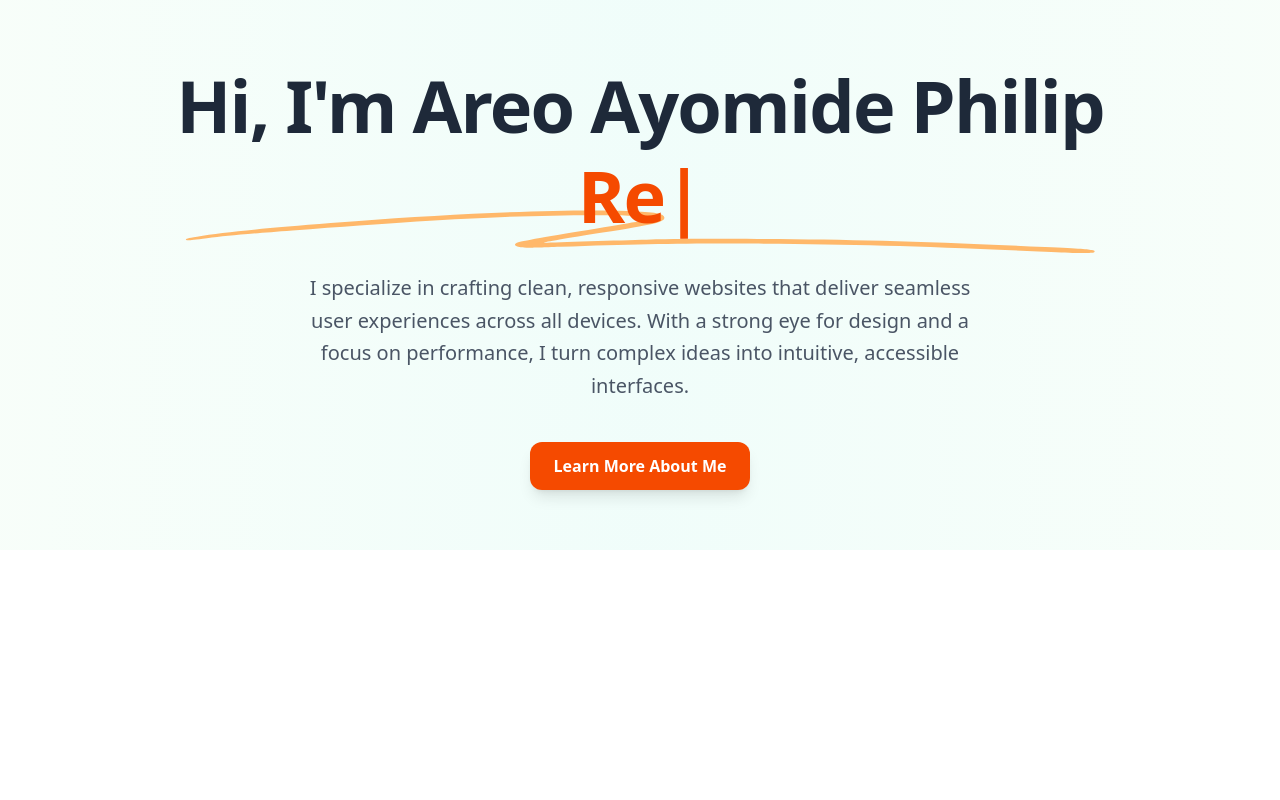
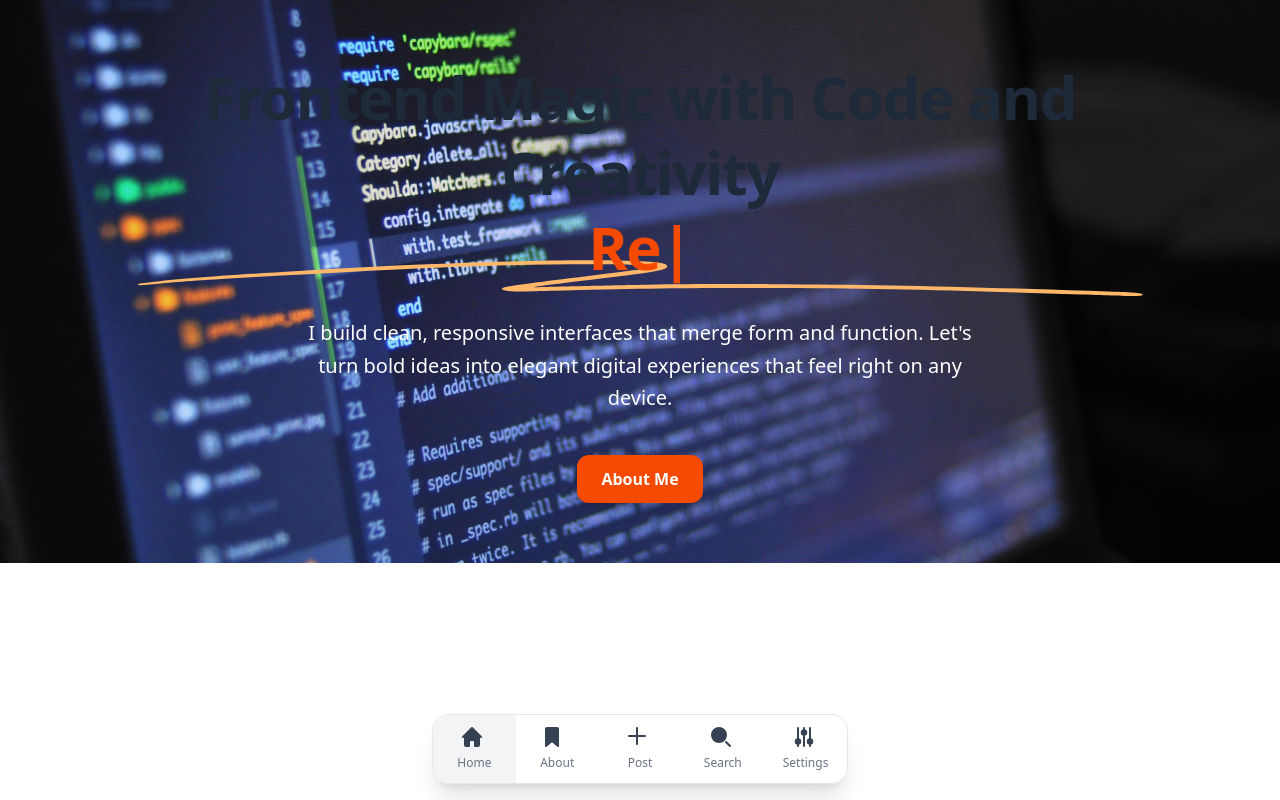
Before and after one commit to Ayomide-Philip/my-portfolio, a Next.js app: page / in a window 1280 px wide. Built offline with nearby package versions, Linux system fonts and the light colour scheme.

Commit message:
feat: implement NavBar component and update Home page with background image

```diff
--- /dev/null
+++ b/src/app/componet/navBar.jsx
@@ -0,0 +1,97 @@
+"use client";
+import Link from "next/link";
+import { motion } from "framer-motion";
+import { usePathname } from "next/navigation";
+
+const navItems = [
+  {
+    href: "/",
+    label: "Home",
+    icon: (
+      <path d="m19.707 9.293-2-2-7-7a1 1 0 0 0-1.414 0l-7 7-2 2a1 1 0 0 0 1.414 1.414L2 10.414V18a2 2 0 0 0 2 2h3a1 1 0 0 0 1-1v-4a1 1 0 0 1 1-1h2a1 1 0 0 1 1 1v4a1 1 0 0 0 1 1h3a2 2 0 0 0 2-2v-7.586l.293.293a1 1 0 0 0 1.414-1.414Z" />
+    ),
+  },
+  {
+    href: "/about",
+    label: "About",
+    icon: (
+      <path d="M13 20a1 1 0 0 1-.64-.231L7 15.3l-5.36 4.469A1 1 0 0 1 0 19V2a2 2 0 0 1 2-2h10a2 2 0 0 1 2 2v17a1 1 0 0 1-1 1Z" />
+    ),
+  },
+  {
+    href: "/#",
+    label: "Post",
+    icon: (
+      <path
+        stroke="currentColor"
+        strokeLinecap="round"
+        strokeLinejoin="round"
+        strokeWidth="2"
+        d="M9 1v16M1 9h16"
+      />
+    ),
+  },
+  {
+    href: "/search",
+    label: "Search",
+    icon: (
+      <path
+        stroke="currentColor"
+        strokeLinecap="round"
+        strokeLinejoin="round"
+        strokeWidth="2"
+        d="m19 19-4-4m0-7A7 7 0 1 1 1 8a7 7 0 0 1 14 0Z"
+      />
+    ),
+  },
+  {
+    href: "/settings",
+    label: "Settings",
+    icon: (
+      <path
+        stroke="currentColor"
+        strokeLinecap="round"
+        strokeLinejoin="round"
+        strokeWidth="2"
+        d="M4 12.25V1m0 11.25a2.25 2.25 0 0 0 0 4.5m0-4.5a2.25 2.25 0 0 1 0 4.5M4 19v-2.25m6-13.5V1m0 2.25a2.25 2.25 0 0 0 0 4.5m0-4.5a2.25 2.25 0 0 1 0 4.5M10 19V7.75m6 4.5V1m0 11.25a2.25 2.25 0 1 0 0 4.5 2.25 2.25 0 0 0 0-4.5ZM16 19v-2"
+      />
+    ),
+  },
+];
+
+export function NavBar() {
+  const pathname = usePathname();
+
+  return (
+    <motion.div
+      initial={{ y: 100, opacity: 0 }}
+      animate={{ y: 0, opacity: 1 }}
+      transition={{ delay: 0.2, duration: 0.4 }}
+      className="fixed bottom-4 left-1/2 z-50 w-full max-w-md -translate-x-1/2 px-4"
+    >
+      <div className="grid grid-cols-5 bg-white dark:bg-black border border-gray-200 dark:border-gray-800 rounded-2xl shadow-xl overflow-hidden">
+        {navItems.map(({ href, label, icon }) => (
+          <Link
+            key={href}
+            href={href}
+            className={`group flex flex-col items-center justify-center py-3 hover:bg-gray-100 dark:hover:bg-gray-800 transition ${
+              pathname === href ? "bg-gray-100 dark:bg-gray-800" : ""
+            }`}
+          >
+            <motion.svg
+              whileHover={{ scale: 1.2 }}
+              className="w-6 h-6 text-gray-700 dark:text-gray-200 group-hover:text-blue-600 dark:group-hover:text-blue-400"
+              fill="currentColor"
+              viewBox="0 0 24 24"
+            >
+              {icon}
+            </motion.svg>
+            <span className="text-xs mt-1 text-gray-500 dark:text-gray-400">
+              {label}
+            </span>
+          </Link>
+        ))}
+      </div>
+    </motion.div>
+  );
+}
--- a/src/app/layout.js
+++ b/src/app/layout.js
@@ -1,161 +1,9 @@
 import "./globals.css";
-import Link from "next/link";
+import { NavBar } from "./componet/navBar";
 export const metadata = {
-  title: "Create Next App",
+  title: "Portfolio",
   description: "Generated by create next app",
 };
-
-export function NavBar() {
-  return (
-    <div className="fixed bottom-0 z-50 w-full -translate-x-1/2 left-1/2 dark:bg-black dark:border-black">
-      <div className="grid h-full max-w-lg grid-cols-5 mx-auto">
-        <Link
-          href="/"
-          data-tooltip-target="tooltip-home"
-          type="button"
-          className="inline-flex flex-col items-center justify-center p-4 hover:bg-gray-50 dark:hover:bg-gray-800 group"
-        >
-          <svg
-            className="w-5 h-5 mb-1 text-white dark:text-white group-hover:text-blue-600 dark:group-hover:text-blue-500"
-            aria-hidden="true"
-            xmlns="http://www.w3.org/2000/svg"
-            fill="currentColor"
-            viewBox="0 0 20 20"
-          >
-            <path d="m19.707 9.293-2-2-7-7a1 1 0 0 0-1.414 0l-7 7-2 2a1 1 0 0 0 1.414 1.414L2 10.414V18a2 2 0 0 0 2 2h3a1 1 0 0 0 1-1v-4a1 1 0 0 1 1-1h2a1 1 0 0 1 1 1v4a1 1 0 0 0 1 1h3a2 2 0 0 0 2-2v-7.586l.293.293a1 1 0 0 0 1.414-1.414Z" />
-          </svg>
-          <span className="sr-only">Home</span>
-        </Link>
-        <div
-          id="tooltip-home"
-          role="tooltip"
-          className="absolute z-10 invisible inline-block px-3 py-2 text-sm font-medium text-white transition-opacity duration-300 bg-gray-900 rounded-lg shadow-sm opacity-0 tooltip dark:bg-gray-700"
-        >
-          Home
-          <div className="tooltip-arrow" data-popper-arrow></div>
-        </div>
-        <Link
-          href="/about"
-          data-tooltip-target="tooltip-bookmark"
-          type="button"
-          className="inline-flex flex-col items-center justify-center p-4 hover:bg-gray-50 dark:hover:bg-gray-800 group"
-        >
-          <svg
-            className="w-5 h-5 mb-1 text-white dark:text-white group-hover:text-blue-600 dark:group-hover:text-blue-500"
-            aria-hidden="true"
-            xmlns="http://www.w3.org/2000/svg"
-            fill="currentColor"
-            viewBox="0 0 14 20"
-          >
-            <path d="M13 20a1 1 0 0 1-.64-.231L7 15.3l-5.36 4.469A1 1 0 0 1 0 19V2a2 2 0 0 1 2-2h10a2 2 0 0 1 2 2v17a1 1 0 0 1-1 1Z" />
-          </svg>
-          <span className="sr-only">Bookmark</span>
-        </Link>
-        <div
-          id="tooltip-bookmark"
-          role="tooltip"
-          className="absolute z-10 invisible inline-block px-3 py-2 text-sm font-medium text-white transition-opacity duration-300 bg-gray-900 rounded-lg shadow-sm opacity-0 tooltip dark:bg-gray-700"
-        >
-          Bookmark
-          <div className="tooltip-arrow" data-popper-arrow></div>
-        </div>
-        <Link
-          href="/#"
-          data-tooltip-target="tooltip-post"
-          type="button"
-          className="inline-flex flex-col items-center justify-center p-4 hover:bg-gray-50 dark:hover:bg-gray-800 group"
-        >
-          <svg
-            className="w-5 h-5 mb-1 text-white dark:text-white group-hover:text-blue-600 dark:group-hover:text-blue-500"
-            aria-hidden="true"
-            xmlns="http://www.w3.org/2000/svg"
-            fill="none"
-            viewBox="0 0 18 18"
-          >
-            <path
-              stroke="currentColor"
-              strokeLinecap="round"
-              strokeLinejoin="round"
-              strokeWidth="2"
-              d="M9 1v16M1 9h16"
-            />
-          </svg>
-          <span className="sr-only">New post</span>
-        </Link>
-        <div
-          id="tooltip-post"
-          role="tooltip"
-          className="absolute z-10 invisible inline-block px-3 py-2 text-sm font-medium text-white transition-opacity duration-300 bg-gray-900 rounded-lg shadow-sm opacity-0 tooltip dark:bg-gray-700"
-        >
-          New post
-          <div className="tooltip-arrow" data-popper-arrow></div>
-        </div>
-        <Link
-          href="/search"
-          data-tooltip-target="tooltip-search"
-          type="button"
-          className="inline-flex flex-col items-center justify-center p-4 hover:bg-gray-50 dark:hover:bg-gray-800 group"
-        >
-          <svg
-            className="w-5 h-5 mb-1 text-white dark:text-white group-hover:text-blue-600 dark:group-hover:text-blue-500"
-            aria-hidden="true"
-            xmlns="http://www.w3.org/2000/svg"
-            fill="none"
-            viewBox="0 0 20 20"
-          >
-            <path
-              stroke="currentColor"
-              strokeLinecap="round"
-              strokeLinejoin="round"
-              strokeWidth="2"
-              d="m19 19-4-4m0-7A7 7 0 1 1 1 8a7 7 0 0 1 14 0Z"
-            />
-          </svg>
-          <span className="sr-only">Search</span>
-        </Link>
-        <div
-          id="tooltip-search"
-          role="tooltip"
-          className="absolute z-10 invisible inline-block px-3 py-2 text-sm font-medium text-white transition-opacity duration-300 bg-gray-900 rounded-lg shadow-sm opacity-0 tooltip dark:bg-gray-700"
-        >
-          Search
-          <div className="tooltip-arrow" data-popper-arrow></div>
-        </div>
-        <Link
-          href="/settings"
-          data-tooltip-target="tooltip-settings"
-          type="button"
-          className="inline-flex flex-col items-center justify-center p-4 hover:bg-gray-50 dark:hover:bg-gray-800 group"
-        >
-          <svg
-            className="w-5 h-5 mb-1 text-white dark:text-white group-hover:text-blue-600 dark:group-hover:text-blue-500"
-            aria-hidden="true"
-            xmlns="http://www.w3.org/2000/svg"
-            fill="none"
-            viewBox="0 0 20 20"
-          >
-            <path
-              stroke="currentColor"
-              strokeLinecap="round"
-              strokeLinejoin="round"
-              strokeWidth="2"
-              d="M4 12.25V1m0 11.25a2.25 2.25 0 0 0 0 4.5m0-4.5a2.25 2.25 0 0 1 0 4.5M4 19v-2.25m6-13.5V1m0 2.25a2.25 2.25 0 0 0 0 4.5m0-4.5a2.25 2.25 0 0 1 0 4.5M10 19V7.75m6 4.5V1m0 11.25a2.25 2.25 0 1 0 0 4.5 2.25 2.25 0 0 0 0-4.5ZM16 19v-2"
-            />
-          </svg>
-          <span className="sr-only">Settings</span>
-        </Link>
-        <div
-          id="tooltip-settings"
-          role="tooltip"
-          className="absolute z-10 invisible inline-block px-3 py-2 text-sm font-medium text-white transition-opacity duration-300 bg-gray-900 rounded-lg shadow-sm opacity-0 tooltip dark:bg-gray-700"
-        >
-          Settings
-          <div className="tooltip-arrow" data-popper-arrow></div>
-        </div>
-      </div>
-    </div>
-  );
-}
 
 export default function RootLayout({ children }) {
   return (
--- a/src/app/page.js
+++ b/src/app/page.js
@@ -2,7 +2,7 @@
 import Link from "next/link";
 import Typed from "typed.js";
 import { useEffect } from "react";
-
+import bg from "../../public/bg.jpg";
 export default function Home() {
   useEffect(() => {
     const options = {
@@ -17,9 +17,16 @@ export default function Home() {
   }, []);
   return (
     <>
-      <div className="flex flex-1 w-full flex-col items-center justify-center text-center px-4 py-10 sm:py-15 bg-gradient-to-r from-green-50/50 via-teal-50 to-green-50/50 dark:from-gray-900 dark:via-gray-800 dark:to-gray-900 transition-all duration-300">
-        <h1 className="mx-auto max-w-5xl font-display text-5xl sm:text-7xl font-extrabold tracking-tight leading-tight text-gray-800 dark:text-white">
-          Hi, I&apos;m Areo Ayomide Philip
+      <div
+        style={{
+          backgroundImage: `url(${bg.src})`,
+          backgroundSize: "cover",
+          backgroundPosition: "center",
+        }}
+        className="flex flex-1 w-full flex-col items-center justify-center text-center px-4 py-10 sm:py-15"
+      >
+        <h1 className="mx-auto max-w-5xl font-display text-5xl sm:text-6xl font-extrabold tracking-tight leading-tight text-gray-800 dark:text-white">
+          Frontend Magic with Code and Creativity
           <span className="relative block mx-2 text-orange-600 dark:text-orange-400">
             <svg
               aria-hidden="true"
@@ -33,18 +40,17 @@ export default function Home() {
           </span>
         </h1>
 
-        <p className="mx-auto mt-8 max-w-2xl text-lg sm:text-xl leading-relaxed text-gray-600 dark:text-gray-300">
-          I specialize in crafting clean, responsive websites that deliver
-          seamless user experiences across all devices. With a strong eye for
-          design and a focus on performance, I turn complex ideas into
-          intuitive, accessible interfaces.
+        <p className="mx-auto mt-8 max-w-2xl text-lg sm:text-xl leading-relaxed text-white">
+          I build clean, responsive interfaces that merge form and function.
+          Let&apos;s turn bold ideas into elegant digital experiences that feel
+          right on any device.
         </p>
 
         <Link
           href="/about"
           className="mt-10 inline-block rounded-xl bg-orange-600 dark:bg-orange-500 text-white font-semibold px-6 py-3 hover:bg-orange-500 dark:hover:bg-orange-400 transition duration-300 shadow-lg"
         >
-          Learn More About Me
+          About Me
         </Link>
       </div>
     </>
```
Also changed, not shown: public/bg.jpg (added).
